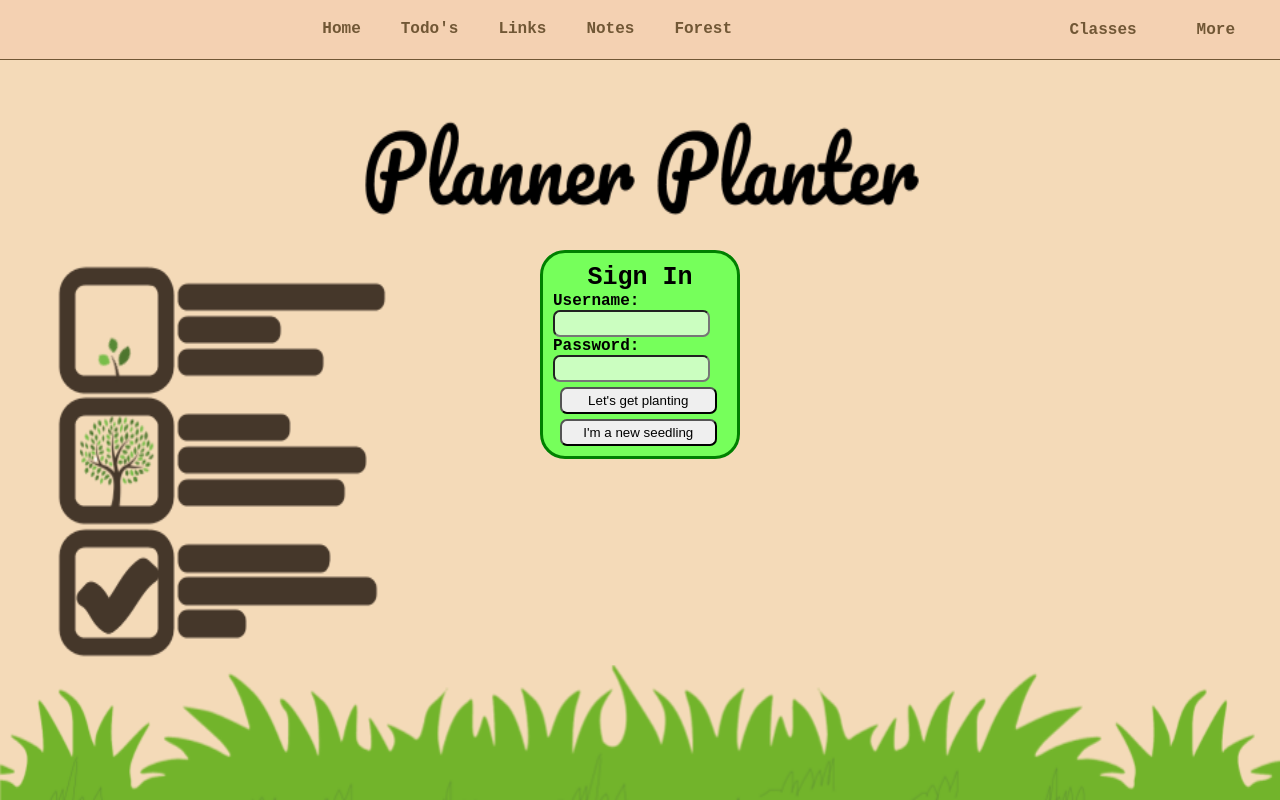
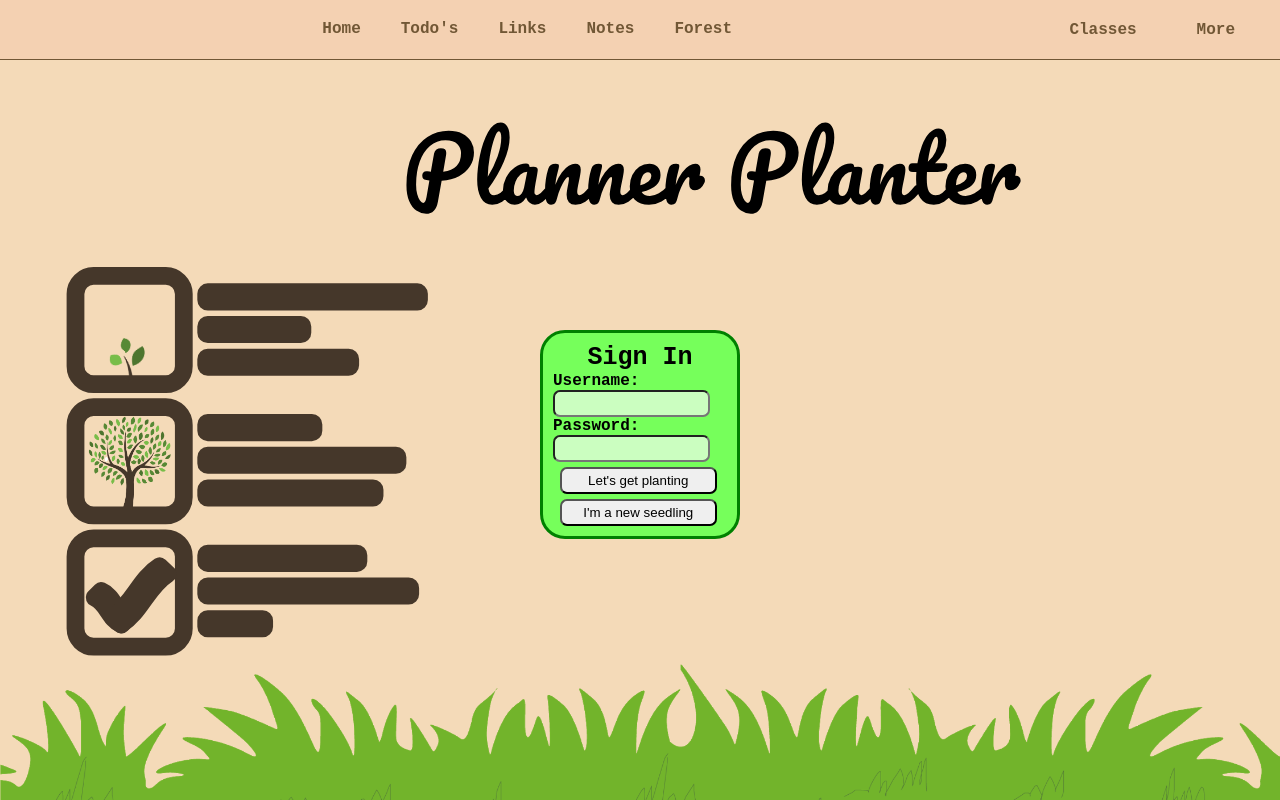
Before and after one commit to joiiewang/ProjectFrontendCC, a React (Create React App) app: page / in a window 1280 px wide. Built offline with nearby package versions, Linux system fonts and the light colour scheme.

Commit message:
ready to merge

```diff
--- a/src/components/Login.js
+++ b/src/components/Login.js
@@ -1,7 +1,7 @@
 import React, { useState } from "react";
 import { Link } from "react-router-dom";
 import * as SVGLoaders from 'svg-loaders-react';
-import LoginBackground from "./plantimages/LoginBackground.png";
+import LoginBackground from "./plantimages/LoginBackground.svg";
 
 class Login extends React.Component {
   constructor(props) {
@@ -94,7 +94,7 @@ class Login extends React.Component {
       padding: "10px",
       borderRadius: "25px",
       backgroundColor: "#76FF5B",
-      marginTop: "calc(50vh - 150px)",
+      marginTop: "calc(60vh - 150px)",
       marginLeft: "calc(50vw - 100px)",
     };
     const inputStyle = {
@@ -123,7 +123,7 @@ class Login extends React.Component {
       left: "0px",
       right: "0px",
       backgroundImage: "url("+LoginBackground+")",
-      backgroundSize: "100% 100%",
+      backgroundSize: "cover",
     };
 
     return (
```
